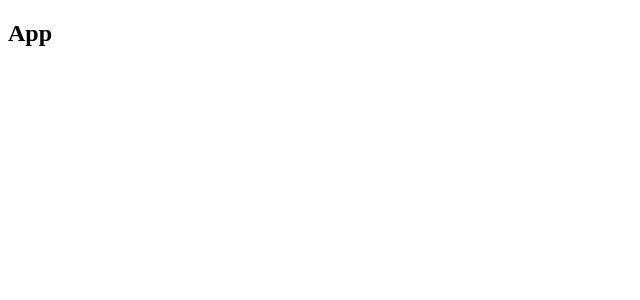
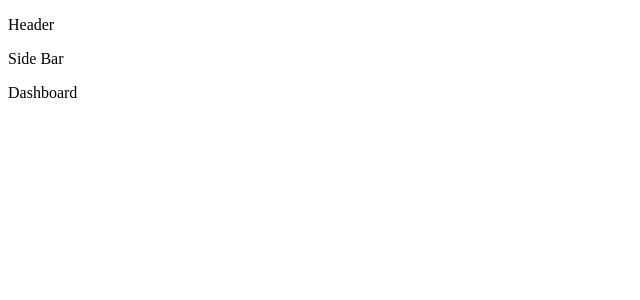
Before and after one commit to sandeepdewangan/10-sangwari-resort, a React (Vite) app: page / in a window 1280 px wide. Shown: the top 300 px of the page, without its empty margins (0-640 px from the left). Built offline with nearby package versions, Linux system fonts and the light colour scheme.

Commit message:
Routing and AppLayout Setup

```diff
--- a/package.json
+++ b/package.json
@@ -11,7 +11,8 @@
   },
   "dependencies": {
     "react": "^19.0.0",
-    "react-dom": "^19.0.0"
+    "react-dom": "^19.0.0",
+    "react-router-dom": "^7.1.5"
   },
   "devDependencies": {
     "@eslint/js": "^9.19.0",
--- a/src/App.jsx
+++ b/src/App.jsx
@@ -1,9 +1,53 @@
+import { createBrowserRouter, RouterProvider } from "react-router-dom";
+
+import Dashboard from "./pages/Dashboard";
+import Account from "./pages/Account";
+import Bookings from "./pages/Bookings";
+import Cabins from "./pages/Cabins";
+import Login from "./pages/Login";
+import PageNotFound from "./pages/PageNotFound";
+import Settings from "./pages/Settings";
+import Users from "./pages/Users";
+import AppLayout from "./ui/AppLayout";
+
 function App() {
-  return (
-    <>
-      <h2>App</h2>
-    </>
-  );
+  const router = createBrowserRouter([
+    {
+      element: <AppLayout />,
+      errorElement: <PageNotFound />,
+      children: [
+        {
+          path: "/",
+          element: <Dashboard />,
+        },
+        {
+          path: "/account",
+          element: <Account />,
+        },
+        {
+          path: "/bookings",
+          element: <Bookings />,
+        },
+        {
+          path: "/cabins",
+          element: <Cabins />,
+        },
+        {
+          path: "/login",
+          element: <Login />,
+        },
+        {
+          path: "/settings",
+          element: <Settings />,
+        },
+        {
+          path: "/users",
+          element: <Users />,
+        },
+      ],
+    },
+  ]);
+  return <RouterProvider router={router} />;
 }
 
 export default App;
--- /dev/null
+++ b/src/pages/Account.jsx
@@ -0,0 +1,5 @@
+const Account = () => {
+  return <div>Account</div>;
+};
+
+export default Account;
--- /dev/null
+++ b/src/pages/Bookings.jsx
@@ -0,0 +1,5 @@
+const Bookings = () => {
+  return <div>Bookings</div>;
+};
+
+export default Bookings;
--- /dev/null
+++ b/src/pages/Cabins.jsx
@@ -0,0 +1,5 @@
+const Cabins = () => {
+  return <div>Cabins</div>;
+};
+
+export default Cabins;
--- /dev/null
+++ b/src/pages/Dashboard.jsx
@@ -0,0 +1,5 @@
+const Dashboard = () => {
+  return <div>Dashboard</div>;
+};
+
+export default Dashboard;
--- /dev/null
+++ b/src/pages/Login.jsx
@@ -0,0 +1,5 @@
+const Login = () => {
+  return <div>Login</div>;
+};
+
+export default Login;
--- /dev/null
+++ b/src/pages/PageNotFound.jsx
@@ -0,0 +1,5 @@
+const PageNotFound = () => {
+  return <div>Page Not Found</div>;
+};
+
+export default PageNotFound;
--- /dev/null
+++ b/src/pages/Settings.jsx
@@ -0,0 +1,5 @@
+const Settings = () => {
+  return <div>Settings</div>;
+};
+
+export default Settings;
--- /dev/null
+++ b/src/pages/Users.jsx
@@ -0,0 +1,5 @@
+const Users = () => {
+  return <div>Users</div>;
+};
+
+export default Users;
--- /dev/null
+++ b/src/ui/AppLayout.jsx
@@ -0,0 +1,18 @@
+import { Outlet } from "react-router-dom";
+
+const AppLayout = () => {
+  return (
+    <>
+      {/* Header */}
+      <p>Header</p>
+      {/* Side bar */}
+      <p>Side Bar</p>
+      {/* Main Content */}
+      <main>
+        <Outlet />
+      </main>
+    </>
+  );
+};
+
+export default AppLayout;
```
Also changed, not shown: 2 other files (tests, documents, lock files or other folders).
